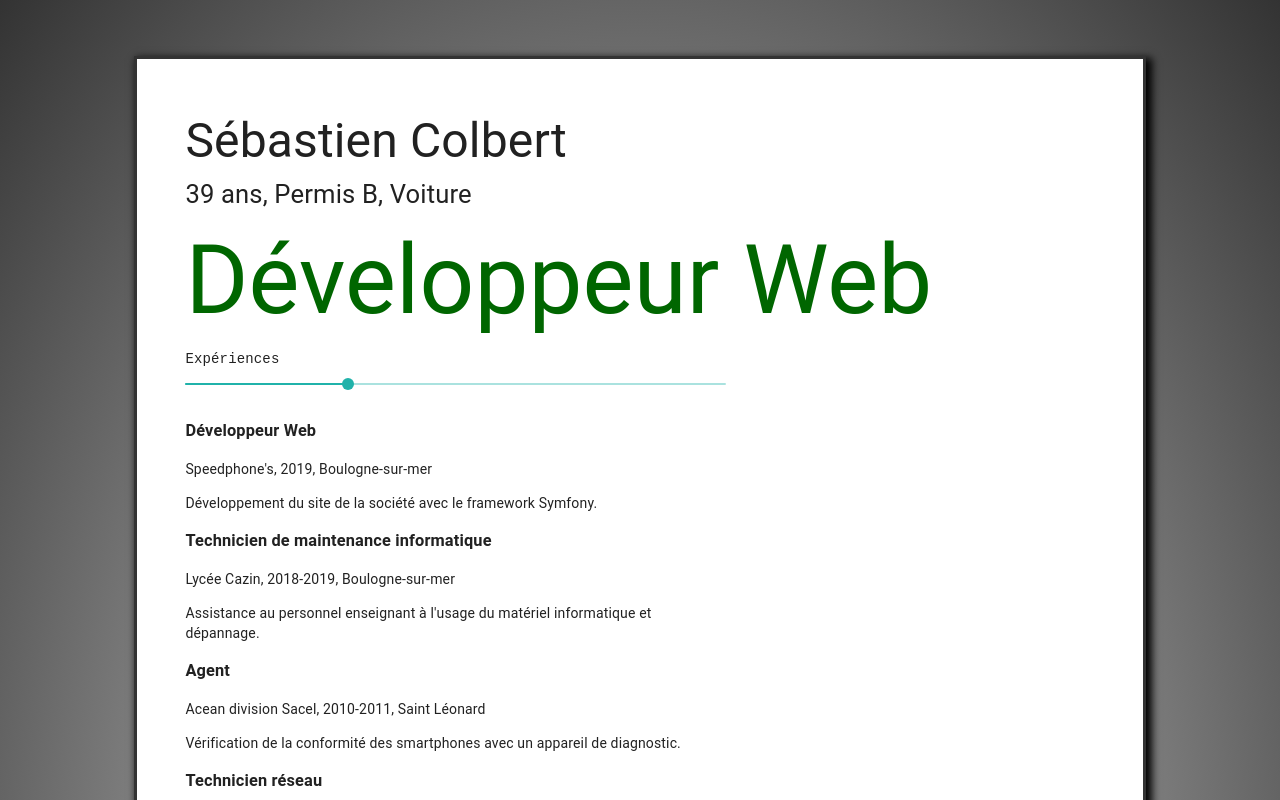
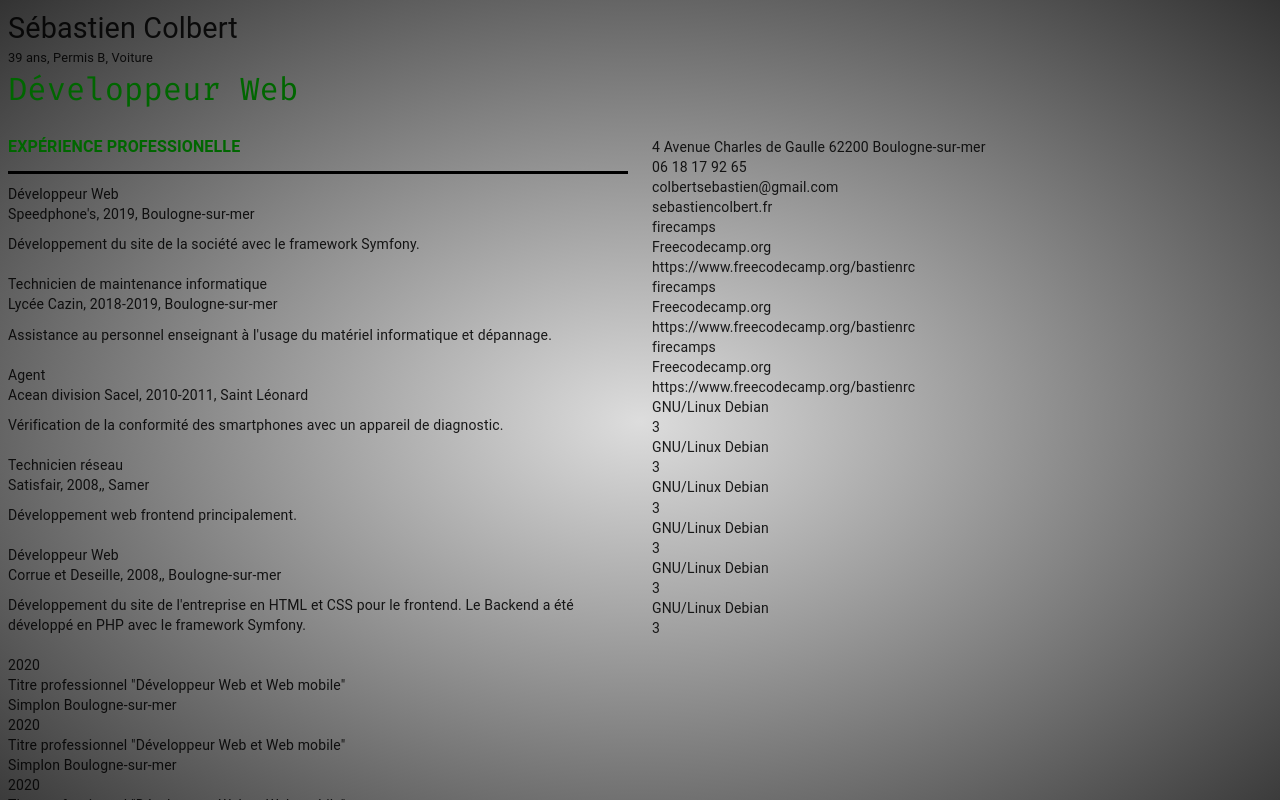
Before and after one commit to bastienrc/bastienrc.github.io, a React (Create React App) app: page / in a window 1280 px wide. Shown: the top 800 px of the page. Built offline with nearby package versions, Linux system fonts and the light colour scheme.

Commit message:
Update Style

```diff
--- a/public/index.html
+++ b/public/index.html
@@ -2,13 +2,13 @@
 <html lang="fr">
   <head>
     <meta charset="utf-8" />
-    <meta name="viewport" content="minimum-scale=1, initial-scale=1, width=device-width" />
+    <meta name="viewport" content="initial-scale=1, width=device-width" />
     <meta name="theme-color" content="#000000" />
     <meta
       name="CV-Online"
-      content="CV-Online de Sébastien Colberte"
+      content="CV de Sébastien Colbert"
     />
-    <title>CV-Online de Sébastien Colbert</title>
+    <title>CV de Sébastien Colbert</title>
   </head>
   <body>
     <noscript>You need to enable JavaScript to run this app.</noscript>
--- a/src/App.js
+++ b/src/App.js
@@ -1,5 +1,9 @@
 import styled from 'styled-components'
+
 import CssBaseline from '@material-ui/core/CssBaseline'
+import { makeStyles } from '@material-ui/core/styles'
+import Grid from '@material-ui/core/Grid'
+
 import Experiences from './components/Experiences'
 import Formations from './components/Formations'
 import Contact from './components/Contact'
@@ -8,13 +12,15 @@ import Header from './components/Header'
 import { DataExperiences } from './data/data.js'
 
 const AppContainer = styled.body`
-  margin: 0;
+  @media (min-width: 800px) {
     padding: 0.5rem;
     background: #DDDDDD; /* Au cas ou les dégradés ne fonctionnent pas*/
-  background: radial-gradient(ellipse, #DDDDDD, #333333);
+    background: radial-gradient(ellipse, #DDDDDD, #333333)
+  }
 `
 
 const Main = styled.main`
+  @media (min-width: 800px) {
     margin: 3rem auto;
     padding: 3rem;
     width: 80%;
@@ -22,6 +28,7 @@ const Main = styled.main`
     border: solid #333 3px;
     box-shadow: 4px 4px 8px 2px #000000;
     background: #FFF;
+  }
 `
 
 const QRCode = styled.div``
@@ -31,14 +38,20 @@ function App () {
     <>
       <CssBaseline />
       <AppContainer>
-        <Main>
+        <Grid container spacing={3}>
+          <Grid item xs={12}>
             <Header />
+          </Grid>
+          <Grid item xs={12} sm={6}>
             <Experiences data={DataExperiences} />
             <Formations />
+          </Grid>
+          <Grid item xs={12} sm={6}>
             <Contact />
             <Competences />
             <QRCode />
-        </Main>
+          </Grid>
+        </Grid>
       </AppContainer>
     </>
   )
--- a/src/components/Experiences.js
+++ b/src/components/Experiences.js
@@ -1,40 +1,39 @@
-import Slider from '@material-ui/core/Slider'
 import styled from 'styled-components'
 
-const Container = styled.div`
-  width: 60%;
-  padding-right: 5px;
+const XpTitle = styled.div`
+  text-transform: uppercase;
+  font-size: 1rem;
+  line-height: 1.2rem;
+  font-weight: 600;
+  padding: 0 0 15px 0;
+  border-bottom: 3px solid black;
+  color: #060;
 `
 
-const Xp = styled.div``
+const Xp = styled.div`
+  margin: 10px 0;
+`
 
 const Poste = styled.div`
-  font-family: 'Fira Code', 'Courier New', Courier, monospace;
 `
+
 const InfoXp = styled.div``
-const Resume = styled.div``
-
-const CustomizedSlider = styled(Slider)`
-  color: #20b2aa;
-
-  :hover {
-    color: #2e8b57;
-  }
+const Resume = styled.div`
+  margin: 10px 0 20px 0
 `
 
 function Experiences ({ data }) {
   return (
-    <Container>
-      <Poste>Expériences</Poste>
-      <CustomizedSlider defaultValue={30} />
+    <>
+      <XpTitle>Expérience Professionelle</XpTitle>
       {data.map((xp) => (
-        <div key={xp.id}>
-          <h3>{xp.Poste}</h3>
-          <p>{xp.Entreprise}, {xp.Periode}, {xp.Ville}</p>
-          <p>{xp.Resume}</p>
-        </div>
+        <Xp key={xp.id}>
+          <Poste>{xp.Poste}</Poste>
+          <infoXp>{xp.Entreprise}, {xp.Periode}, {xp.Ville}</infoXp>
+          <Resume>{xp.Resume}</Resume>
+        </Xp>
       ))}
-    </Container>
+    </>
   )
 };
 
--- a/src/components/Header.js
+++ b/src/components/Header.js
@@ -1,27 +1,27 @@
 import styled from 'styled-components'
+import '@fontsource/fira-code'
 
-const Container = styled.div``
-
-const Nom = styled.div`
-  font-size: 3rem;
+const Fullname = styled.div`
+  font-size: 1.8rem;
 `
 
 const Info = styled.div`
-  font-size: 1.6rem;
+  font-size: 0.8rem;
 `
 
-const PosteRechercher = styled.div`
-  font-size: 6rem;
+const PosteSearch = styled.div`
+  font-family: 'Fira Code', 'Courier New', Courier, monospace;
+  font-size: 2rem;
   color: #060
 `
 
 function Header () {
   return (
-    <Container>
-      <Nom>Sébastien Colbert</Nom>
+    <>
+      <Fullname>Sébastien Colbert</Fullname>
       <Info>39 ans, Permis B, Voiture</Info>
-      <PosteRechercher>Développeur Web</PosteRechercher>
-    </Container>
+      <PosteSearch>Développeur Web</PosteSearch>
+    </>
   )
 }
 
```
Lines whose indentation alone changed are shown as unchanged.
